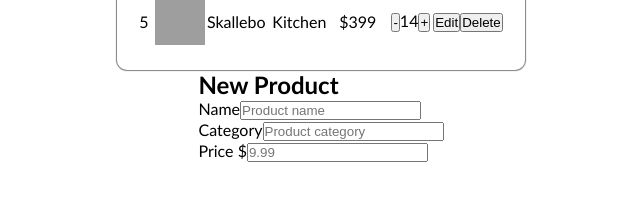
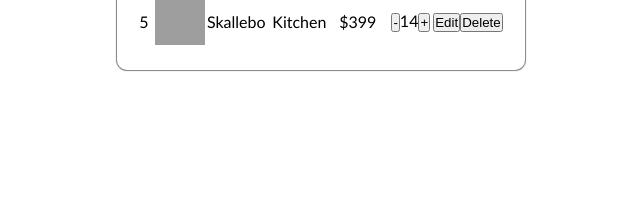
Before and after one commit to felipe-u/inventory-redux, a React (Vite) app: page / in a window 1280 px wide. Shown: the part 359-560 px from the top of the page, without its empty margins (319-959 px from the left). Built offline with nearby package versions, Linux system fonts and the light colour scheme; grey boxes are pictures that could not be loaded.

Commit message:
feat: Implement product form modal toggle visualization

```diff
--- a/src/App.css
+++ b/src/App.css
@@ -15,3 +15,10 @@
   width: 50px;
   height: 50px;
 }
+
+/* Form */
+.product-form-container {
+  border-radius: 10px;
+  padding: 20px;
+  box-shadow: 0px 0px 1px 1px grey;
+}
--- a/src/App.tsx
+++ b/src/App.tsx
@@ -2,14 +2,25 @@ import { Filters } from './components/Filters'
 import { ProductList } from './components/ProductList'
 import './App.css'
 import { ProductForm } from './components/ProductForm'
+import { useState } from 'react'
 
 function App() {
+  const [showForm, setShowForm] = useState({ show: false, mode: 'new' })
+
+  function showFormModal(mode: string) {
+    setShowForm({show: true, mode: mode})
+  }
+
+  function hideFormModal() {
+    setShowForm((prev) => ({ ...prev, show: false }))
+  }
+
   return (
     <div className='container'>
       <h1>Inventory Redux Exercise</h1>
       <Filters />
-      <ProductList />
-      <ProductForm />
+      <ProductList showFormModal={showFormModal} />
+      {showForm.show && <ProductForm showForm={showForm} hideFormModal={hideFormModal} />}
     </div>
   )
 }
--- a/src/components/ProductForm.tsx
+++ b/src/components/ProductForm.tsx
@@ -1,10 +1,13 @@
-export function ProductForm() {
-  const mode = 'new'
+interface Props {
+  hideFormModal: () => void
+  showForm: { show: boolean; mode: string }
+}
 
+export function ProductForm({ hideFormModal, showForm }: Props) {
   return (
-    <div>
-      <h2>{mode === 'new' ? 'New' : 'Edit'} Product</h2>
-      <form>
+    <div className='product-form-container'>
+      <h2>{showForm.mode === 'new' ? 'New' : 'Edit'} Product</h2>
+      <form className='product-form'>
         <div className='input-container'>
           <label htmlFor='name'>Name</label>
           <input type='text' placeholder='Product name' />
@@ -21,6 +24,11 @@ export function ProductForm() {
           <input type='number' placeholder='9.99' />
         </div>
       </form>
+
+      <div className='btn-container'>
+        <button>Save</button>
+        <button onClick={hideFormModal}>Cancel</button>
+      </div>
     </div>
   )
 }
--- a/src/components/ProductList.tsx
+++ b/src/components/ProductList.tsx
@@ -1,6 +1,10 @@
 import { products } from '../mock/products'
 
-export function ProductList() {
+interface Props {
+  showFormModal: (mode: string) => void
+}
+
+export function ProductList({ showFormModal }: Props) {
   return (
     <section>
       <table className='products-table'>
@@ -18,7 +22,7 @@ export function ProductList() {
         <tbody>
           <tr className='new-product-row'>
             <td colSpan={7}>
-              <button>New Product</button>
+              <button onClick={() => showFormModal('new')}>New Product</button>
             </td>
           </tr>
           {products.map((product) => (
@@ -36,7 +40,7 @@ export function ProductList() {
                 <button>+</button>
               </td>
               <td>
-                <button>Edit</button>
+                <button onClick={() => showFormModal('edit')}>Edit</button>
                 <button>Delete</button>
               </td>
             </tr>
```
